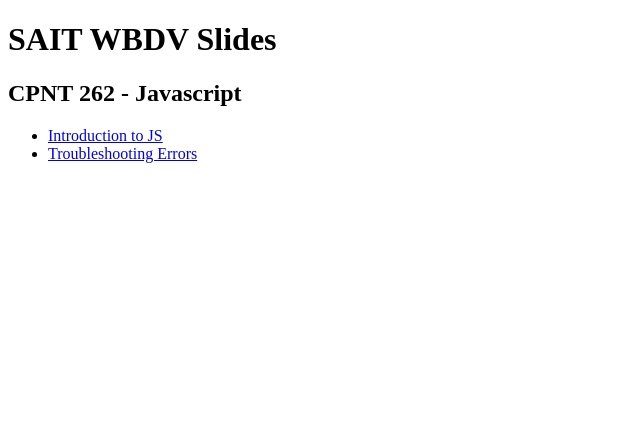
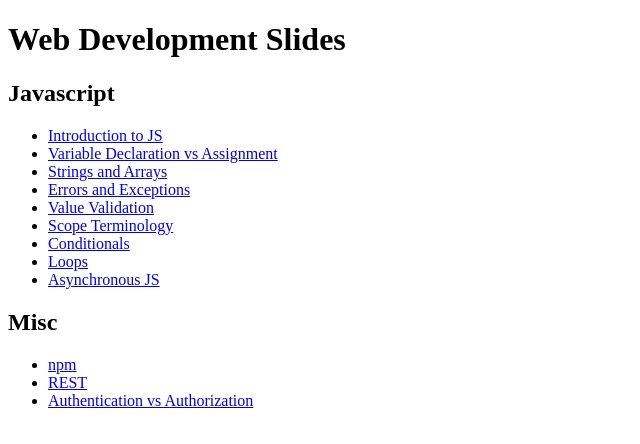
Before and after one commit to acidtone/slides, a plain HTML site: page index.html in a window 1280 px wide. Shown: the whole page, without its empty margins (0-640 px from the left). Drawn offline with Linux system fonts and the light colour scheme.

Commit message:
added index links, reorg

```diff
--- a/index.html
+++ b/index.html
@@ -4,15 +4,28 @@
   <meta charset="UTF-8">
   <meta http-equiv="X-UA-Compatible" content="IE=edge">
   <meta name="viewport" content="width=device-width, initial-scale=1.0">
-  <title>SAIT WBDV Slides</title>
+  <title>Web Development Slides</title>
 </head>
 <body>
   <main>
-    <h1>SAIT WBDV Slides</h1>
-    <h2>CPNT 262 - Javascript</h2>
+    <h1>Web Development Slides</h1>
+    <h2>Javascript</h2>
     <ul>
-      <li><a href="w22/cpnt262/js-introduction.html">Introduction to JS</a></li>
-      <li><a href="w22/cpnt262/js-errors.html">Troubleshooting Errors</a></li>
+      <li><a href="js-introduction.html">Introduction to JS</a></li>
+      <li><a href="js-variables.html">Variable Declaration vs Assignment</a></li>
+      <li><a href="js-arrays-strings.html">Strings and Arrays</a></li>
+      <li><a href="js-exceptions.html">Errors and Exceptions</a></li>
+      <li><a href="js-value-validation.html">Value Validation</a></li>
+      <li><a href="scope-terminology.html">Scope Terminology</a></li>
+      <li><a href="js-conditionals.html">Conditionals</a></li>
+      <li><a href="js-for-loops.html">Loops</a></li>
+      <li><a href="js-async.html">Asynchronous JS</a></li>
+    </ul>
+    <h2>Misc</h2>
+    <ul>
+      <li><a href="js-npm.html">npm</a></li>
+      <li><a href="http-rest.html">REST</a></li>
+      <li><a href="authentication-authorization.html">Authentication vs Authorization</a></li>
     </ul>
   </main>
 </body>
```
Also changed, not shown: authentication-authorization.html (renamed from w22/cpnt262/authentication-authorization.html), http-rest.html (renamed from w22/cpnt262/http-rest.html), js-arrays-strings.html (renamed from w22/cpnt262/js-arrays-strings.html), js-async.html (renamed from w22/cpnt262/js-async.html), js-conditionals.html (renamed from w22/cpnt262/js-conditionals.html), js-exceptions.html (renamed from w22/cpnt262/js-exceptions.html), js-for-loops.html (renamed from w22/cpnt262/js-for-loops.html), js-introduction.html (renamed from w22/cpnt262/js-introduction.html), js-npm.html (renamed from w22/cpnt262/js-npm.html), js-value-validation.html (renamed from w22/cpnt262/js-value-validation.html), js-variables.html (renamed from w22/cpnt262/js-errors.html), scope-terminology.html (renamed from w22/cpnt262/scope-terminology.html), svgs.html (renamed from w22/cpnt262/svgs.html).
